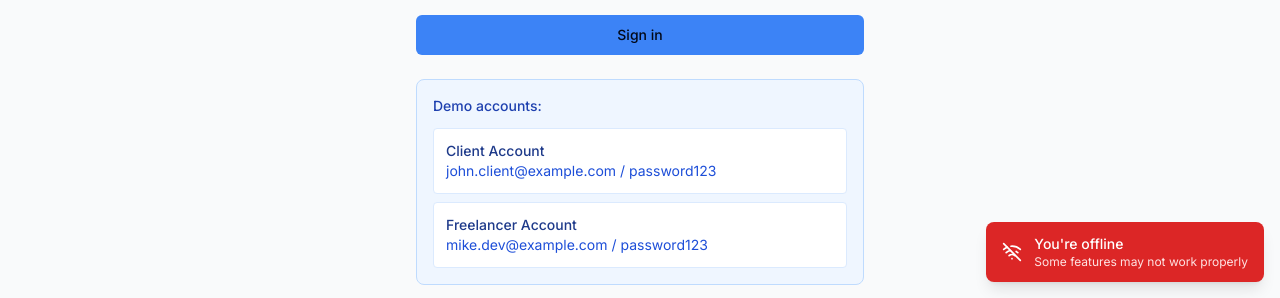
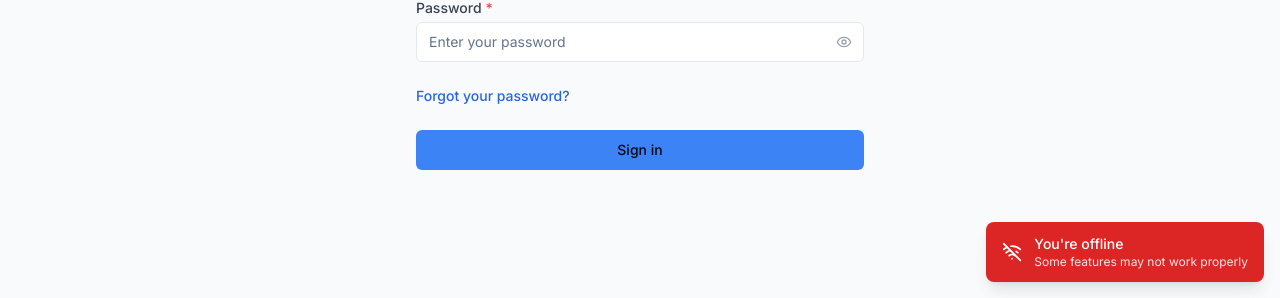
Before and after one commit to Bearformdpss/KoiHire, a Next.js app in the folder frontend/: page /login in a window 1280 px wide. Shown: the part 502-800 px from the top of the page. Built offline with nearby package versions, Linux system fonts and the light colour scheme; no server answers.

Commit message:
Remove demo accounts section from login page

```diff
--- a/frontend/components/forms/LoginForm.tsx
+++ b/frontend/components/forms/LoginForm.tsx
@@ -117,21 +117,6 @@ export function LoginForm() {
               )}
             </Button>
           </div>
-
-          {/* Demo accounts section */}
-          <div className="mt-6 p-4 bg-blue-50 rounded-lg border border-blue-200">
-            <div className="text-sm text-blue-800 mb-3 font-medium">Demo accounts:</div>
-            <div className="space-y-2 text-sm">
-              <div className="p-3 bg-white rounded border border-blue-100">
-                <div className="font-medium text-blue-900">Client Account</div>
-                <div className="text-blue-700">john.client@example.com / password123</div>
-              </div>
-              <div className="p-3 bg-white rounded border border-blue-100">
-                <div className="font-medium text-blue-900">Freelancer Account</div>
-                <div className="text-blue-700">mike.dev@example.com / password123</div>
-              </div>
-            </div>
-          </div>
         </form>
       </div>
     </div>
```
